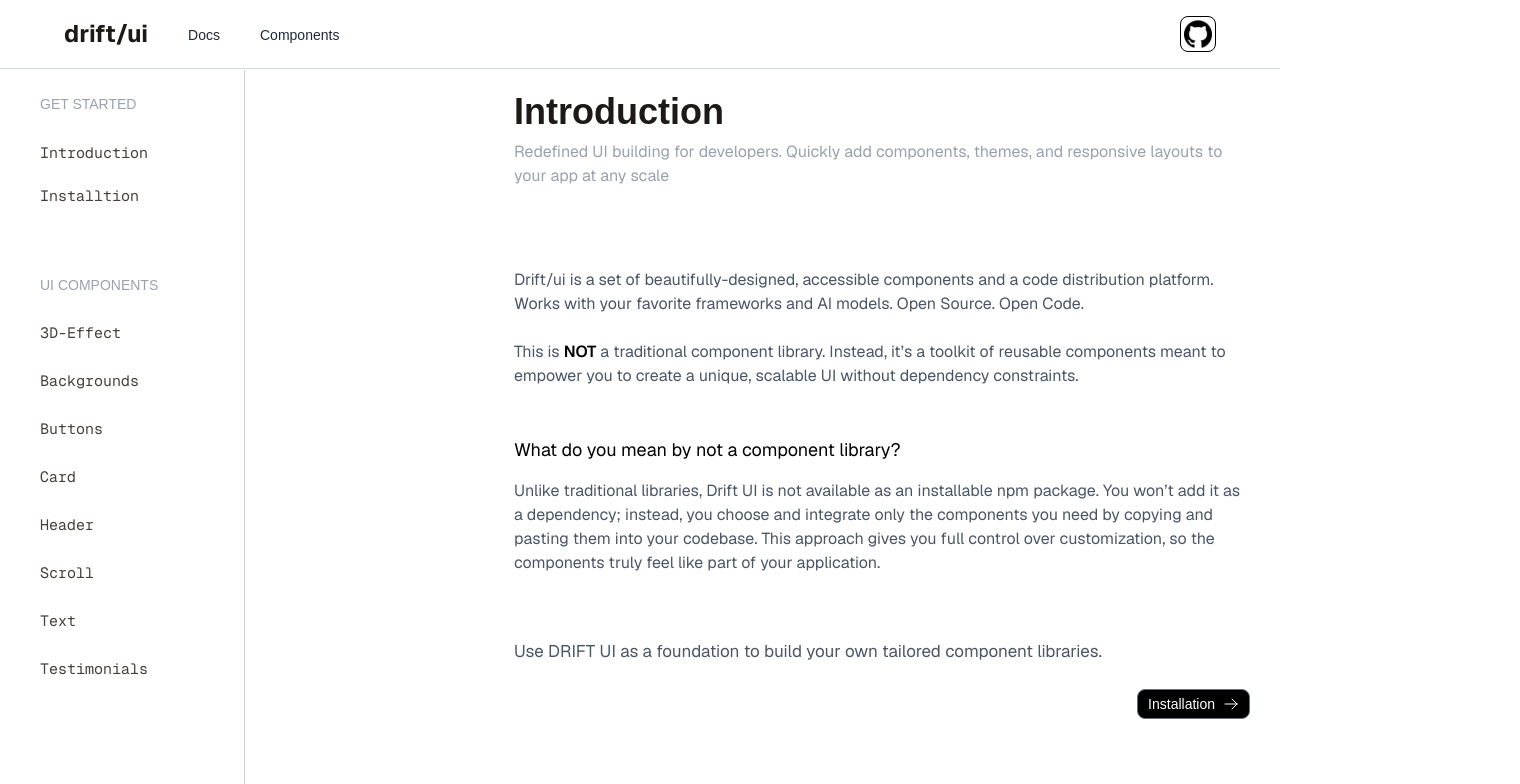
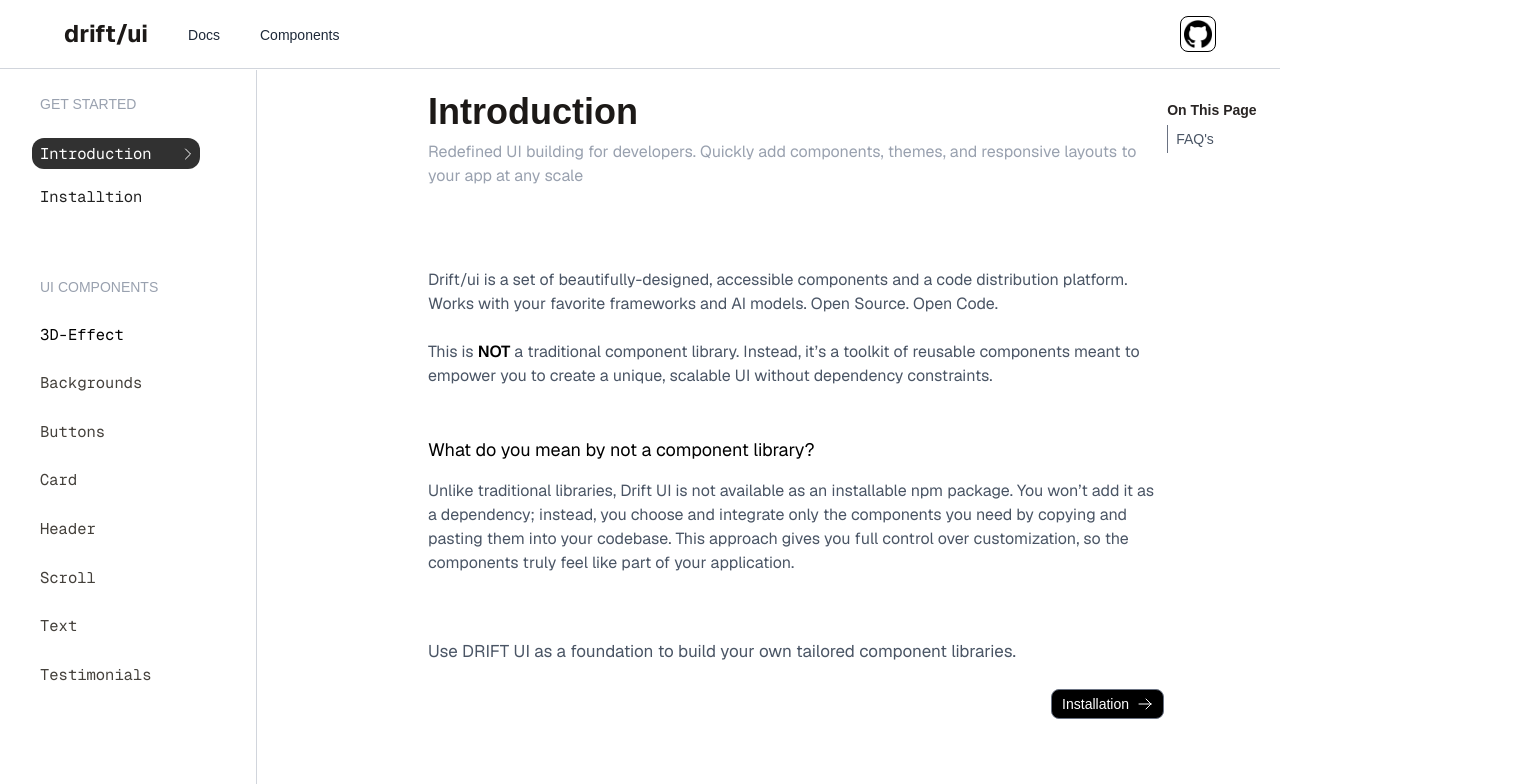
Before and after one commit to suryanshXD/Drift-UI, a Next.js app: page /docs in a window 1280 px wide. Shown: the top 784 px of the page, 1520 px wide, since content can reach past the window. Built offline with nearby package versions, Linux system fonts and the light colour scheme.

Commit message:
added sidebar layout animation

```diff
--- a/app/docs/layout.tsx
+++ b/app/docs/layout.tsx
@@ -5,6 +5,7 @@
 import Link from "next/link";
 import { DocsHeader } from "../components/docs/home/Header";
 import { useState } from "react";
+import { ChevronRight } from "../components/Logo/Chevron-Right";
 
 export default function layout({ children }: { children: React.ReactNode }) {
   const animate = {
@@ -18,9 +19,7 @@
       y: 0,
     },
   };
-
-  const [active, setActive] = useState<"viewing" | "onOther">("viewing");
-
+  const [selected, setSelected] = useState("introduction");
   return (
     <>
       <div className="bg-white h-[100%] w-full text-black scroll-smooth">
@@ -36,92 +35,120 @@
                 animate="animate"
                 whileTap="tap"
                 transition={{ staggerChildren: 0.1 }}
-                className="text-[15px] text-stone-700  mt-6 flex flex-col gap-3 font-mono"
+                className="text-[15.5px] text-stone-700  mt-6 flex flex-col gap-3 font-mono"
               >
                 <Link href={"/docs"}>
                   <motion.div
-                    variants={animate}
-                    transition={{ delay: 0.5 }}
-                    className="bg-white text-stone-700 hover:bg-gray-100 rounded-xl px-2 py-1"
+                    onClick={() => setSelected("introduction")}
+                    initial={false}
+                    animate={{
+                      background:
+                        selected == "introduction" ? "#313131" : "#fff",
+                      color: selected == "introduction" ? "#fff" : "#000",
+                    }}
+                    whileHover={{
+                      scale: 1.025,
+                    }}
+                    whileTap={{ scale: 0.95 }}
+                    transition={{ delay: 0.1 }}
+                    className="  hover:bg-gray-100 rounded-xl pl-2 pr-1 py-1 flex items-center justify-between"
                   >
-                    Introduction
+                    Introduction{" "}
+                    {selected === "introduction" && (
+                      <motion.span
+                        layoutId="clicked"
+                        animate={{ rotate: [25, 0, 20, 0] }}
+                        className="ml-7"
+                      >
+                        <ChevronRight />
+                      </motion.span>
+                    )}
                   </motion.div>
                 </Link>
                 <Link href={"/docs/installtion"}>
                   <motion.div
-                    variants={animate}
-                    transition={{ delay: 0.6 }}
-                    className="bg-white text-stone-700 hover:bg-gray-100 rounded-xl px-2 py-1"
+                    onClick={() => setSelected("installtion")}
+                    initial={false}
+                    animate={{
+                      background:
+                        selected == "installtion" ? "#313131" : "#fff",
+                      color: selected == "installtion" ? "#fff" : "#212121",
+                    }}
+                    whileHover={{
+                      scale: 1.025,
+                    }}
+                    whileTap={{ scale: 0.95 }}
+                    transition={{ delay: 0.2 }}
+                    className=" hover:bg-gray-100 rounded-xl pl-2 py-1 flex items-center"
                   >
-                    Installtion
+                    Installtion{" "}
+                    {selected === "installtion" && (
+                      <motion.span
+                        layoutId="clicked"
+                        animate={{ rotate: [25, 0, 20, 0] }}
+                        className="ml-7"
+                      >
+                        <ChevronRight />
+                      </motion.span>
+                    )}
                   </motion.div>
                 </Link>
               </motion.div>
-              <div className="text-sm font-extralight text-gray-400 uppercase mt-16 ml-2 pb-6 ">
+              <div className="text-sm relative font-extralight text-gray-400 uppercase mt-16 ml-2 pb-6 ">
                 ui components
               </div>
               <motion.div
                 initial="initial"
                 animate="animate"
                 transition={{ staggerChildren: 0.1, duration: 3 }}
-                className="flex flex-col text-[15px] text-stone-700 gap-5 font-mono text-xs"
+                className="flex flex-col text-[15.5px] text-stone-700 gap-5 font-mono text-xs"
               >
                 <Link href={"/docs/components/3d-effect"}>
                   <motion.div
-                    variants={animate}
-                    transition={{ delay: 0.8 }}
-                    className="bg-white text-stone-700 hover:bg-gray-100 rounded-xl px-2 py-1"
+                    onClick={() => setSelected("3d-effect")}
+                    initial={false}
+                    animate={{
+                      background: selected == "3d-effect" ? "#313131" : "#fff",
+                      color: selected == "3d-effect" ? "#fff" : "#000",
+                    }}
+                    transition={{ delay: 0.1 }}
+                    whileHover={{
+                      scale: 1.025,
+                    }}
+                    whileTap={{ scale: 0.95 }}
+                    className="  rounded-xl pl-2 pr-1 py-1 flex items-center max-w-md justify-between"
                   >
-                    3D-Effect
+                    3D-Effect{" "}
+                    {selected === "3d-effect" && (
+                      <motion.span
+                        layoutId="clicked"
+                        animate={{ rotate: [25, 0, 20, 0] }}
+                        className="pl-7"
+                      >
+                        <ChevronRight />
+                      </motion.span>
+                    )}
                   </motion.div>
                 </Link>
-                <motion.div
-                  variants={animate}
-                  transition={{ delay: 0.9 }}
-                  className="bg-white text-stone-700 hover:bg-gray-100 rounded-xl px-2 py-1"
-                >
+                <motion.div className="bg-white text-stone-700 hover:bg-gray-100 rounded-xl px-2 py-1">
                   Backgrounds
                 </motion.div>
-                <motion.div
-                  transition={{ delay: 1 }}
-                  variants={animate}
-                  className="bg-white text-stone-700 hover:bg-gray-100 rounded-xl px-2 py-1"
-                >
+                <motion.div className="bg-white text-stone-700 hover:bg-gray-100 rounded-xl px-2 py-1">
                   Buttons
                 </motion.div>
-                <motion.div
-                  transition={{ delay: 1.1 }}
-                  variants={animate}
-                  className="bg-white text-stone-700 hover:bg-gray-100 rounded-xl px-2 py-1"
-                >
+                <motion.div className="bg-white text-stone-700 hover:bg-gray-100 rounded-xl px-2 py-1">
                   Card
                 </motion.div>
-                <motion.div
-                  transition={{ delay: 1.2 }}
-                  variants={animate}
-                  className="bg-white text-stone-700 hover:bg-gray-100 rounded-xl px-2 py-1"
-                >
+                <motion.div className="bg-white text-stone-700 hover:bg-gray-100 rounded-xl px-2 py-1">
                   Header
                 </motion.div>
-                <motion.div
-                  transition={{ delay: 1.3 }}
-                  variants={animate}
-                  className="bg-white text-stone-700 hover:bg-gray-100 rounded-xl px-2 py-1"
-                >
+                <motion.div className="bg-white text-stone-700 hover:bg-gray-100 rounded-xl px-2 py-1">
                   Scroll
                 </motion.div>
-                <motion.div
-                  transition={{ delay: 1.4 }}
-                  variants={animate}
-                  className="bg-white text-stone-700 hover:bg-gray-100 rounded-xl px-2 py-1"
-                >
+                <motion.div className="bg-white text-stone-700 hover:bg-gray-100 rounded-xl px-2 py-1">
                   Text
                 </motion.div>
-                <motion.div
-                  transition={{ delay: 1.5 }}
-                  variants={animate}
-                  className="bg-white text-stone-700 hover:bg-gray-100 rounded-xl pl-2 pr-10 py-1"
-                >
+                <motion.div className="bg-white text-stone-700 hover:bg-gray-100 rounded-xl pl-2 pr-10 py-1">
                   Testimonials
                 </motion.div>
               </motion.div>
--- a/app/docs/page.tsx
+++ b/app/docs/page.tsx
@@ -7,13 +7,13 @@
 import { AnimatePresence } from "motion/react";
 
 export default function PageDocs() {
-  // const faqRef = useRef(null);
-  // const srcollService = () => {
-  //   window.scrollTo({
-  //     top: faqRef.current.offsetTop,
-  //     behavior: "smooth",
-  //   });
-  // };
+  const faqRef = useRef(null);
+  const srcollService = () => {
+    window.scrollTo({
+      top: faqRef.current.offsetTop,
+      behavior: "smooth",
+    });
+  };
   const [activeFAQ, setActiveFAQ] = useState<number | null>(null);
   const faq = [
     {
@@ -38,7 +38,16 @@
   ];
   return (
     <>
-      <div className="flex flex-col w-4xl min-h-screen mx-47.5 mt-17">
+      <div className="flex flex-col w-4xl min-h-screen mx-26 mt-17">
+        <div className="absolute mt-8 ml-[64%] font-light text-stone-800">
+          <div className="text-[14px] font-semibold">On This Page</div>
+          <div
+            onClick={srcollService}
+            className="text-gray-600 border-l border-gray-500 pl-2 py-1 mt-1 cursor-pointer hover:text-black text-sm"
+          >
+            FAQ's
+          </div>
+        </div>
         <div className="flex flex-col px-20">
           <div className="text-4xl text-stone-900 mt-6 font-semibold">
             Introduction
@@ -85,7 +94,9 @@
           </Link>
         </div>
         <div className="px-22 mt-32 mb-12 flex flex-col">
-          <div className="text-2xl font-semibold">FAQ's</div>
+          <div ref={faqRef} className="text-2xl font-semibold">
+            FAQ's
+          </div>
 
           {faq.map((q) => (
             <div
@@ -102,14 +113,3 @@
     </>
   );
 }
-
-{
-  /* <div className="absolute mt-8 ml-[64%] font-light text-stone-800">
-          <div
-            onClick={srcollService}
-            className="text-gray-600 border-l border-gray-500 pl-2 py-1 mt-1 cursor-pointer hover:text-black text-sm"
-          >
-            FAQ's
-          </div>
-        </div> */
-}
```
